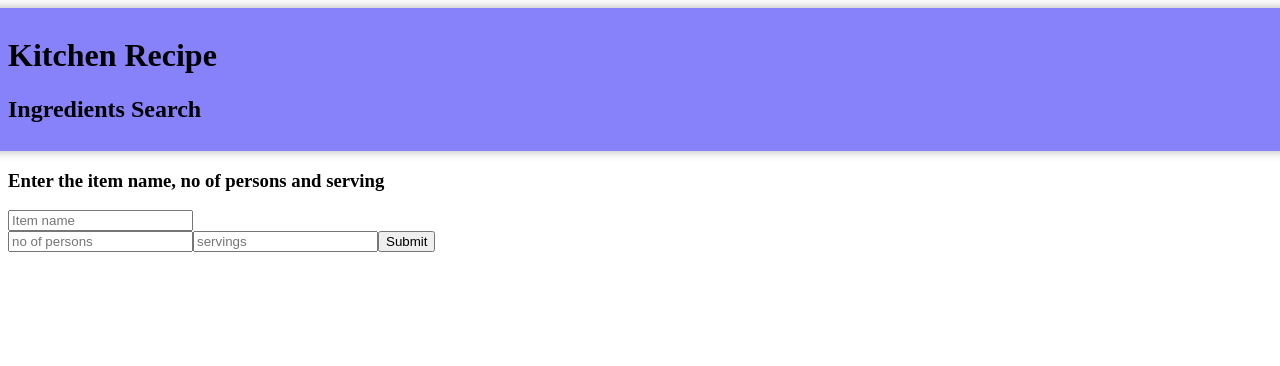
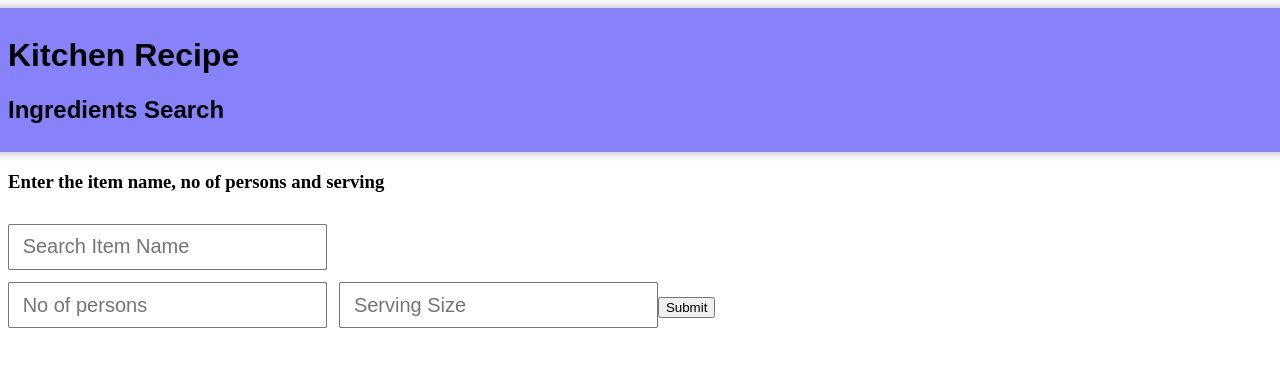
Before and after one commit to susmitmishra125/Recipe_Master, a React (Create React App) app: page / in a window 1280 px wide. Shown: the top 366 px of the page. Built offline with nearby package versions, Linux system fonts and the light colour scheme.

Commit message:
added css to input

```diff
--- a/public/styles.css
+++ b/public/styles.css
@@ -1,8 +1,15 @@
+/* .App{
+	display:flex;
+	justify-content: center;
+	flex-direction:column;
+	align-items: center;
+} */
 header {
   background-color: #8781fa;
   margin: auto -16px;
   padding: 8px 16px;
   box-shadow: 0 0 10px 0 rgba(0, 0, 0, 0.3);
+	font-family:Arial, Helvetica, sans-serif
 	/* width: 250px; sets the width of the box to 250 pixels */
 	/* height: 100px; sets the height of the box to 150 pixels */
 }
@@ -11,6 +18,7 @@ title{
   margin: auto -16px;
   padding: 8px 16px;
   box-shadow: 0 0 10px 0 rgba(0, 0, 0, 0.3);
+	font-family:Arial, Helvetica, sans-serif
 }
 
 .error-message {
@@ -20,19 +28,6 @@ title{
 .error-container {
   color: red;
 
-}
-
-.ingredient-name{
-	list-style-type: square;
-}
-.ingredient-quantity{
-	list-style-type: square;
-}
-.ingredient-unit{
-	list-style-type: square;
-}
-.ingredient-info{
-	list-style-type: square;
 }
 
 th {
@@ -48,3 +43,28 @@ td,th {
   border: 1px solid #ddd;
   padding: 8px;
 }
+.item-input {
+	/* allign center */
+
+  color : blue;
+	margin-top: 1%;
+	width: 300px;
+	height:40px;
+	font-size: 20px;
+	padding-left: 1%;
+}
+.person-input {
+	margin-right: 1%;
+	margin-top: 1%;
+	width: 300px;
+	height:40px;
+	font-size: 20px;
+	padding-left: 1%;
+}
+.serving-input {
+	margin-top: 1%;
+	width: 300px;
+	height:40px;
+	font-size: 20px;
+	padding-left: 1%;
+}
--- a/src/components/ingredients.jsx
+++ b/src/components/ingredients.jsx
@@ -10,7 +10,12 @@ function ItemIngredients() {
   // State variable to store any error message
   const [error, setError] = useState('');
   // Event handler for the form submit
-  const handleSubmit = (event) => {
+
+	var nameList = [];
+	var nameListLowerCase = [];
+	for(var k in data) nameList.push(k);
+	for(var k in data) nameListLowerCase.push(k.toLowerCase());
+	const handleSubmit = (event) => {
     event.preventDefault();
     // Calculating the total yield
     let Yield = person * serving;
@@ -18,18 +23,19 @@ function ItemIngredients() {
     setIngredients([]);
     setError('');
     // Checking if the dish name is valid
-    if (name in data) {
+		// console.log(nameList.toLowerCase());
+		// check if name is in the list
+    if (nameListLowerCase.includes(name.toLowerCase())) {
       // Looping through the ingredients of the dish
       for (let row of data[name]["ingredients"]) {
-        // let s = row[0] + " : " + (row[1] * Yield / data[name]["yield"][0]).toFixed(2) + row[2];
-				let s=[row[0],(row[1] * Yield / data[name]["yield"][0]).toFixed(2),row[2]]
+				let s=[row[0],(row[1] * Yield / data[name]["yield"][0]).toFixed(2),row[2]]// calculation part
         // Checking if there is any additional information
         if (row.length > 3) {
 					s.push(row[3])
         }
 				else
-				s.push("");
-				s.push(['Name','Quantity','Unit','Info']);
+					s.push("");
+				s.push(['Name','Quantity','Unit','Info']);// adding headers for the table
         // Adding the ingredient to the state
         setIngredients(ingredients => [...ingredients, s]);
       }
@@ -42,9 +48,9 @@ function ItemIngredients() {
   return (
     <div>
       <form onSubmit={handleSubmit}>
-        <input type="text" placeholder="Item name" value={name} onChange={e => setName(e.target.value)} /><br/>
-        <input type="text" placeholder="no of persons" value={person} onChange={e => setPerson(e.target.value)} />
-        <input type="text" placeholder="servings" value={serving} onChange={e => setServing(e.target.value)} />
+				<input className="item-input" type="text" placeholder="Search Item Name" value={name} onChange={e => setName(e.target.value)} /><br/>
+        <input className="person-input" type="text" placeholder="No of persons" value={person} onChange={e => setPerson(e.target.value)} />
+        <input className="serving-input" type="text" placeholder="Serving Size" value={serving} onChange={e => setServing(e.target.value)} />
         <button type="submit">Submit</button>
       </form>
       <table className="ingredientTable">
```
